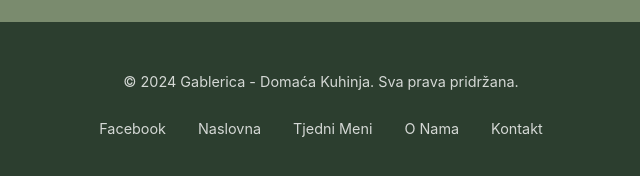
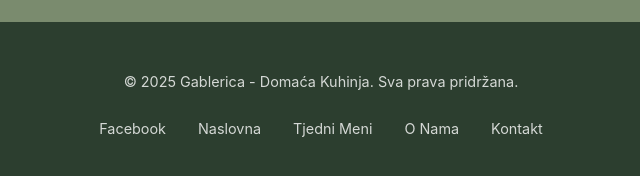
Before and after one commit to Aoniton/Gablerica-Osijek, a plain HTML site: page index.html in a window 1280 px wide. Shown: the part 5657-5833 px from the top of the page, 319-959 px from the left. Drawn offline with Linux system fonts and the light colour scheme.

Commit message:
Update copyright year in footer to 2025

```diff
--- a/index.html
+++ b/index.html
@@ -1352,7 +1352,7 @@
     <!-- Footer -->
     <footer class="footer">
         <div class="footer-content">
-            <p>&copy; 2024 Gablerica - Domaća Kuhinja. Sva prava pridržana.</p>
+            <p>&copy; 2025 Gablerica - Domaća Kuhinja. Sva prava pridržana.</p>
             <div class="footer-links">
                 <a href="https://www.facebook.com/profile.php?id=61582791505858" target="_blank">Facebook</a>
                 <a href="#naslovna">Naslovna</a>
```
